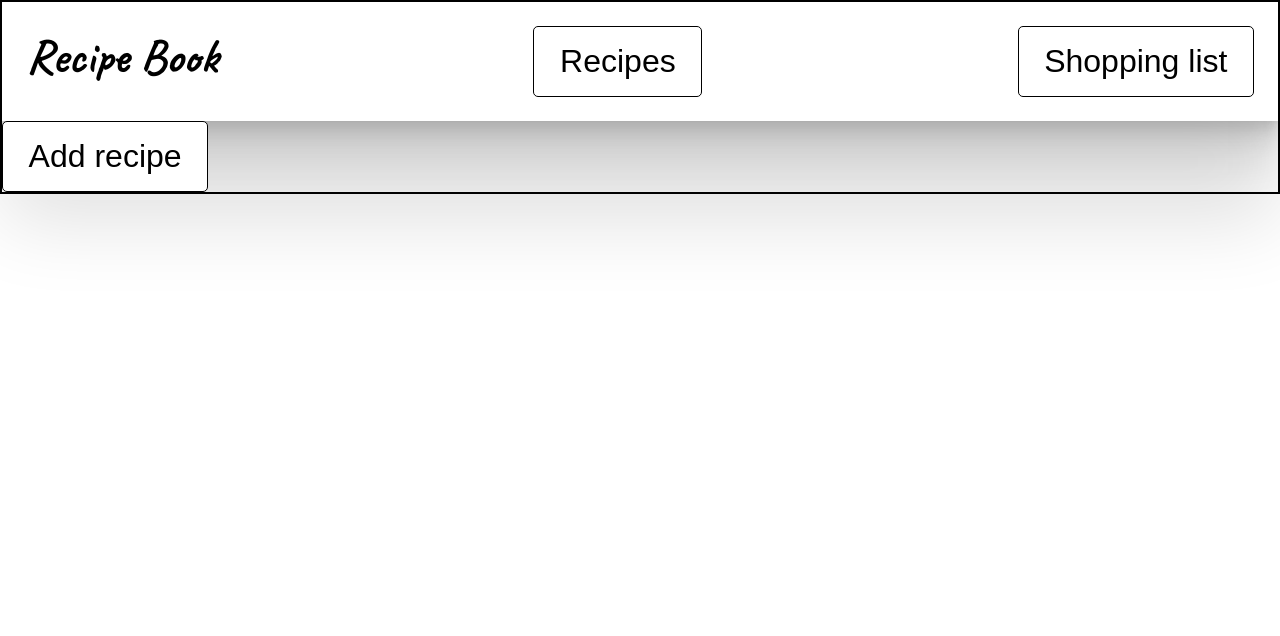
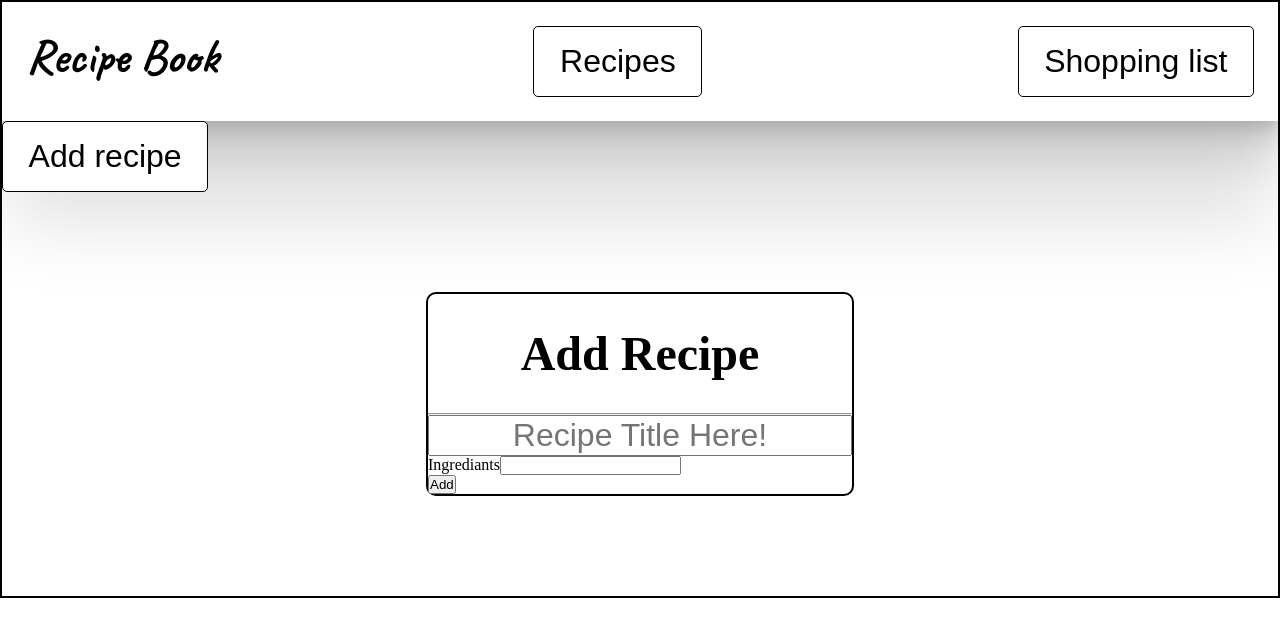
Before and after one commit to virajdhumal27/Recipe-Book-Angular, an Angular app in the folder recipebook/: page /add-item in a window 1280 px wide. Before the commit this address led to /. Shown: the top 636 px of the page. Built offline with nearby package versions, Linux system fonts and the light colour scheme; a web font is replaced by a local one.

Commit message:
Added Add-Item Components

```diff
--- /dev/null
+++ b/recipebook/src/app/add-item/add-item.component.css
@@ -0,0 +1,28 @@
+* {
+    margin: 0;
+    padding: 0;
+}
+
+.container {
+    padding: 100px;
+    display: flex;
+    justify-content: center;
+    height: 100%;
+}
+
+.recipe-table {
+    border: 2px solid black;
+    border-radius: 10px;
+}
+
+h2 {
+    font-size: 3em;
+    padding: 4vh 0vw;
+    width: 100%;
+    text-align: center;
+}
+
+#txtTitle {
+    text-align: center;
+    font-size: 2em;
+}
--- /dev/null
+++ b/recipebook/src/app/add-item/add-item.component.html
@@ -0,0 +1,17 @@
+<div class="container">
+
+    <div class="recipe-table">
+        <h2>Add Recipe</h2>
+        <hr/>
+        <div class="recipe-title">
+            <input type="text" id="txtTitle" placeholder="Recipe Title Here!" [(ngModel)]="name">
+        </div>
+
+        <div class="recipe-ingrediants-input">
+            <label for="txtIngrediantsInput">Ingrediants</label>
+            <input type="text" id="txtIngrediantsInput" [(ngModel)]="ingrediants">
+        </div>
+
+        <button class="btn" (click)="addRecipe()">Add</button>
+    </div>
+</div>
--- /dev/null
+++ b/recipebook/src/app/add-item/add-item.component.ts
@@ -0,0 +1,24 @@
+import { Component, Input, OnInit } from '@angular/core';
+import { RecipeModel } from '../RecipeModel';
+
+@Component({
+  selector: 'app-add-item',
+  templateUrl: './add-item.component.html',
+  styleUrls: ['./add-item.component.css']
+})
+export class AddItemComponent implements OnInit {
+  @Input() recipe!: RecipeModel;
+  @Input() name!: string;
+  @Input() ingrediants!: string;
+
+  constructor() {}
+
+  ngOnInit(): void {
+  }
+
+  addRecipe():void {
+    console.log(this.name);
+    console.log(this.ingrediants);
+  }
+
+}
--- a/recipebook/src/app/app-routing.module.ts
+++ b/recipebook/src/app/app-routing.module.ts
@@ -1,9 +1,11 @@
 import { NgModule } from '@angular/core';
 import { RouterModule, Routes } from '@angular/router';
+import { AddItemComponent } from './add-item/add-item.component';
 import { RecipeListComponent } from './recipe-list/recipe-list.component';
 
 const routes: Routes = [
-  { path: 'recipe-list', component: RecipeListComponent }
+  { path: 'recipe-list', component: RecipeListComponent },
+  { path: 'add-item', component: AddItemComponent}
 ];
 
 @NgModule({
--- a/recipebook/src/app/app.component.html
+++ b/recipebook/src/app/app.component.html
@@ -1,7 +1,7 @@
 <div class="container">
   <app-header></app-header>
   <div class="dashboard">
-    <button type="button" class="btn">Add recipe</button>
+    <button type="button" class="btn" routerLink="/add-item">Add recipe</button>
     <router-outlet></router-outlet>
   </div>
 </div>
```
Also changed, not shown: recipebook/src/app/app.module.ts (+6 -2 lines), 1 other file (tests, documents, lock files or other folders).
